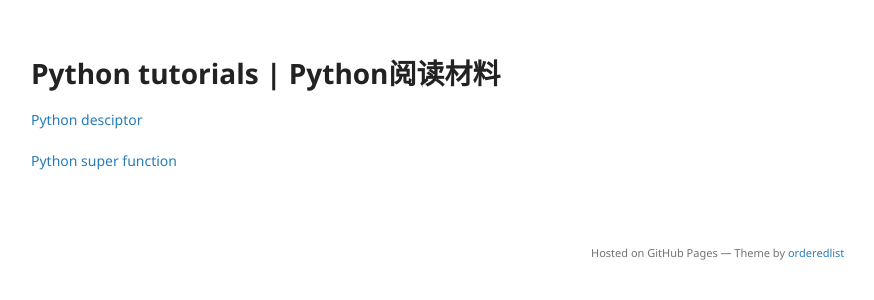
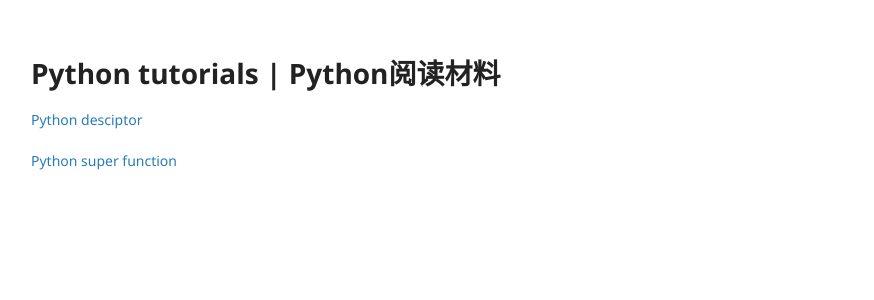
Before and after one commit to RupertMa/RupertMa.github.io, a Jekyll site: the page built from Python-notes.md, in a window 1280 px wide. Shown: the top 300 px of the page, without its empty margins (179-1053 px from the left). Built offline with Jekyll 4.4.1, drawn with Linux system fonts in a browser that asks for light colours.

Commit message:
Fix footer and remove footer in post.html

```diff
--- a/_layouts/post.html
+++ b/_layouts/post.html
@@ -18,12 +18,6 @@
       {{ content }}
 
       </main>
-      <footer>
-        {% if site.github.is_project_page %}
-        <p>This project is maintained by <a href="{{ site.github.owner_url }}">{{ site.github.owner_name }}</a></p>
-        {% endif %}
-        <p><small>Hosted on GitHub Pages &mdash; Theme by <a href="https://github.com/orderedlist">orderedlist</a></small></p>
-      </footer>
     </div>
     <script src="{{ "/assets/js/scale.fix.js" | relative_url }}"></script>
     {% if site.google_analytics %}
--- a/_sass/jekyll-theme-minimal.scss
+++ b/_sass/jekyll-theme-minimal.scss
@@ -189,9 +189,10 @@
 }
 
 footer {
-  width:300px;
-  float:right;
-  margin: 50px 0 0;
+  width:270px;
+  float:left;
+  position:fixed;
+  bottom:50px;
   -webkit-font-smoothing:subpixel-antialiased;
 }
 
```
